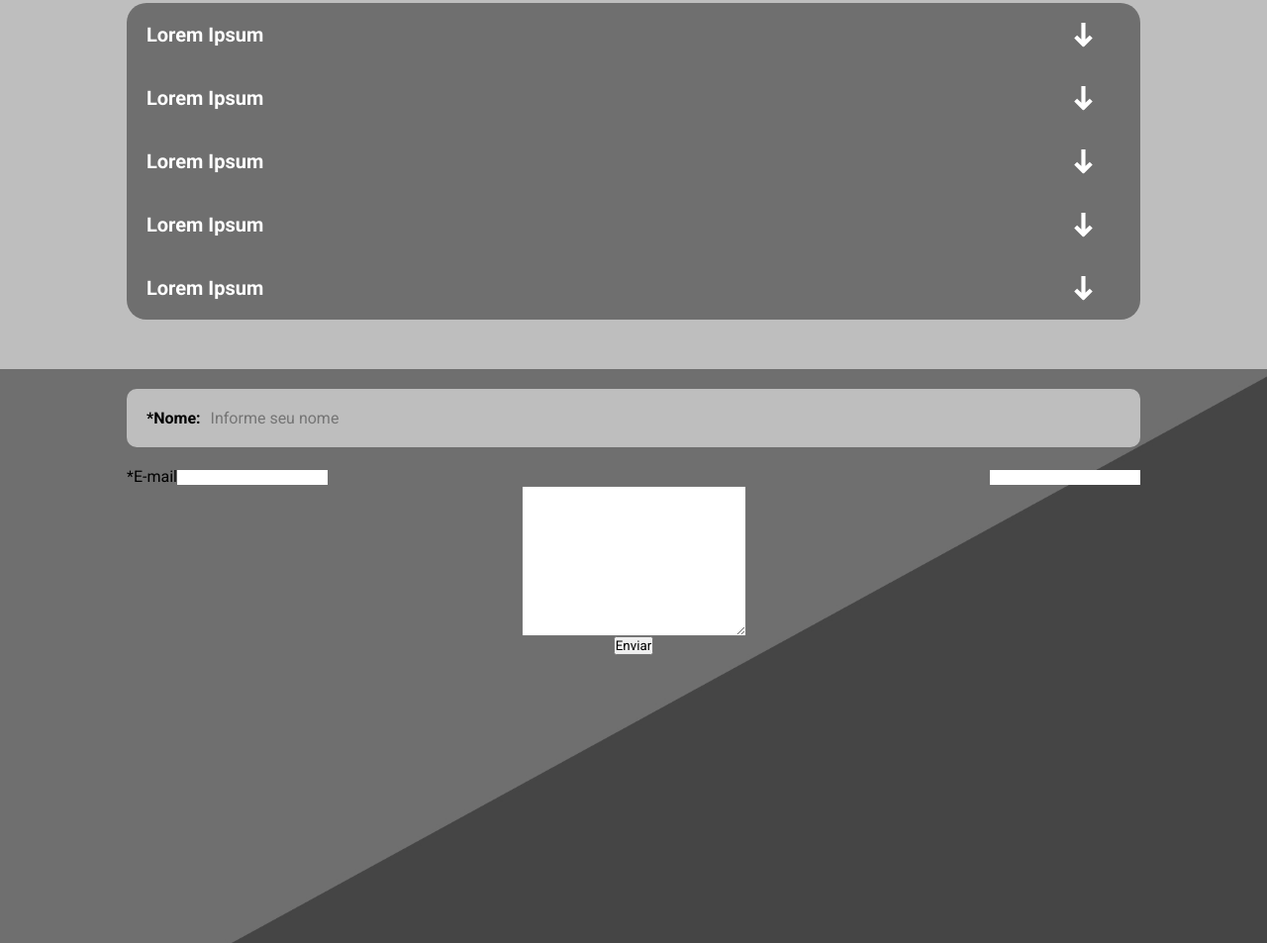
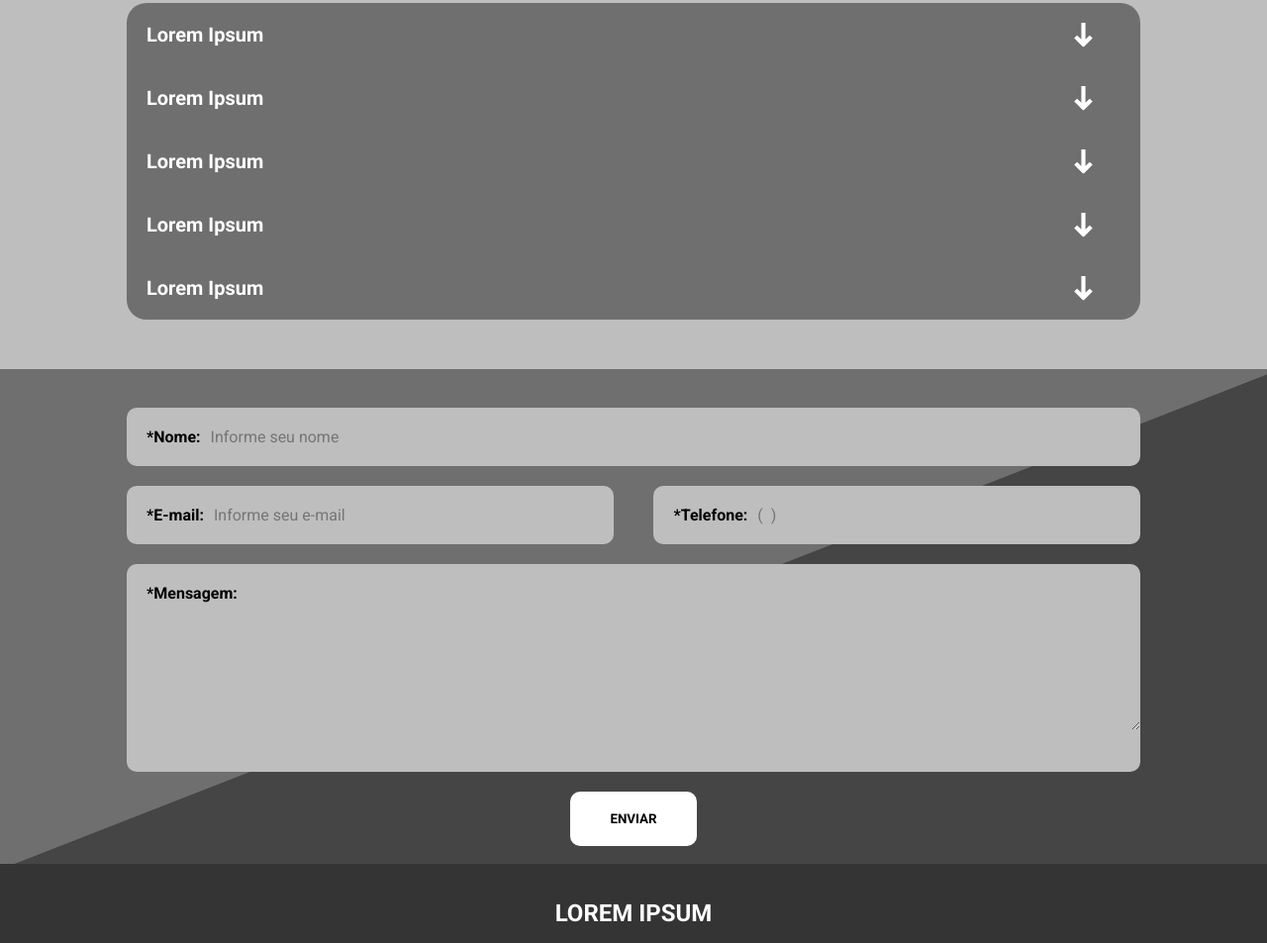
Before and after one commit to JordaoViktor/DotDigitalTest, a plain HTML site: page index.html in a window 1280 px wide. Shown: the part 1847-2800 px from the top of the page at 99% size. Drawn offline with Linux system fonts and the light colour scheme.

Commit message:
Desktop version almost done

```diff
--- a/index.html
+++ b/index.html
@@ -17,6 +17,7 @@
                         <div class="container">
                             <h1>Lorem ipsum</h1>
                             <p>Lorem ipsum dolor sit amet, consectetur adipiscing elit</p>
+                            <a href="#profile">
                                 <svg version="1.1" id="arrow" x="0px" y="0px"
                                 viewBox="0 0 512 512" style="enable-background:new 0 0 512 512;" xml:space="preserve">
                                 <path d="M441.156,322.876l-48.666-47.386c-3.319-3.243-8.619-3.234-11.93,0.017l-81.894,80.299V8.533
@@ -25,6 +26,7 @@
                                     l179.2,174.481c1.655,1.613,3.806,2.423,5.948,2.423c2.15,0,4.292-0.811,5.956-2.423l179.2-174.481
                                 c1.647-1.604,2.577-3.806,2.577-6.11C443.733,326.682,442.803,324.48,441.156,322.876z"/>
                             </svg>
+                            </a>
                         </div>
                     </section>
                 </li>
@@ -71,7 +73,7 @@
             <button class="carousel-indicator"></button>
         </div>
     </div>
-    <section class="carousel-background">
+    <section class="carousel-background" id="profile">
         <button class="carousel-button carousel-button-left">
             <svg version="1.1"  x="0px" y="0px"
             viewBox="0 0 492 492" style="enable-background:new 0 0 492 492;" xml:space="preserve">
@@ -294,18 +296,20 @@
     <section class="email-page">
         <form class="email-container">
             <div class="email-name">
-                <span>*Nome:</span><input type="text" name="" id="" placeholder="Informe seu nome">
+                <span class="email-span">*Nome:</span><input type="text" placeholder="Informe seu nome" >
             </div>
             <div class="email-container-flex">
                 <div class="email-contact">
-                    <span>*E-mail</span><input type="email" name="" id="">
+                    <span class="email-span">*E-mail:</span><input type="email" placeholder="Informe seu e-mail">
                 </div>
-                <div class="phone">
-                    <input type="number" name="" id="">
+                <div class="email-phone">
+                    <span class="email-span">*Telefone:</span><input required type="tel" placeholder="(  )">
                 </div>
             </div>
-            <textarea name="" id="" cols="30" rows="10"></textarea>
-            <button>Enviar</button>
+            <div class="text-area-mensage">
+                <span class="">*Mensagem:</span><textarea name="" id="" cols="30" rows="10"></textarea>
+            </div>
+            <button class="submit-button"type="submit">Enviar</button>
         </form>
     </section>
     <footer class="footer">
--- a/style.css
+++ b/style.css
@@ -7,6 +7,9 @@
     -moz-osx-font-smoothing: grayscale;
     font-size: 400;
 
+}
+html{
+    scroll-behavior: smooth;
 }
 ul,li{
     list-style: none;
@@ -372,7 +375,7 @@ body{
 
 .email-page{
     width:100vw;
-    height: 700px;
+    height: 500px;
     background-color: var(--primmary-color);
     background-image: url('./assets/email-background.jpg');
     background-size: 100% 600px;
@@ -387,6 +390,7 @@ body{
     display: flex;
     flex-direction: column;
     align-items: center;
+    justify-content: center;
 }
 .email-name{
     width: 80%;
@@ -396,7 +400,7 @@ body{
     border-radius: 10px;
     margin:20px 0;
 }
-.email-name span{
+.email-span{
     color:var(--black-color);
     font-weight: bold;
     padding-left: 20px;
@@ -410,15 +414,82 @@ body{
     outline: none;
     color:var(--background-gray-color)
 }
-.email-contact{
-
-}
-
 .email-container-flex{
     display: flex;
     justify-content: space-between;
     width: 80%;
+    margin-bottom: 20px;
 }
+.email-contact{
+    background-color: var(--secondary-color);
+    align-items: center;
+    padding:20px 0;
+    border-radius: 10px;
+    width:48%
+}
+.email-contact input{
+    background: transparent;
+    cursor:text;
+    width: 80%;
+    margin-left: 10px;
+    font-size: 12pt;
+    outline: none;
+    color:var(--background-gray-color)
+}
+.email-phone{
+    background-color: var(--secondary-color);
+    align-items: center;
+    padding:20px 0;
+    border-radius: 10px;
+    width:48%
+}
+.email-phone input{
+    background: transparent;
+    cursor:text;
+    width: 70%;
+    margin-left: 10px;
+    font-size: 12pt;
+    outline: none;
+    color:var(--background-gray-color)
+}
+.text-area-mensage{
+    width: 80%;
+    background-color:var(--secondary-color);
+    border-radius: 10px;
+    display: flex;
+}
+.text-area-mensage span{
+
+    text-align: start;
+}
+.text-area-mensage  textarea{
+    width: 90%;
+    height: 80%;
+    padding-top: 20px;
+    background-color: transparent;
+    border: none;
+    outline: none;
+    font-size: 12pt;
+    color:var(--background-gray-color)
+}
+.text-area-mensage span{
+    color:var(--black-color);
+    font-weight: bold;
+    padding-left: 20px;
+    padding-top: 20px;
+}
+.submit-button{
+    padding: 20px 40px;
+    text-transform: uppercase;
+    font-weight: bold;
+    color:var(--black-color);
+    background-color: var(--white-color);
+    border:none;
+    margin-top: 20px;
+    border-radius: 10px;
+
+}
+
 .footer{
     width: 100vw;
     height: 100px;
```
Lines whose indentation alone changed are shown as unchanged.
